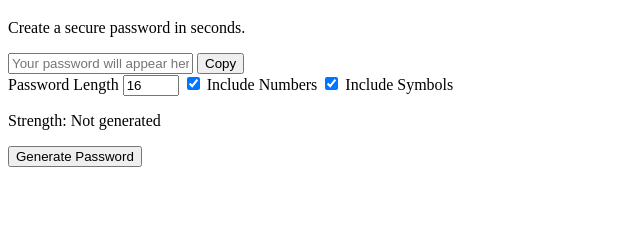
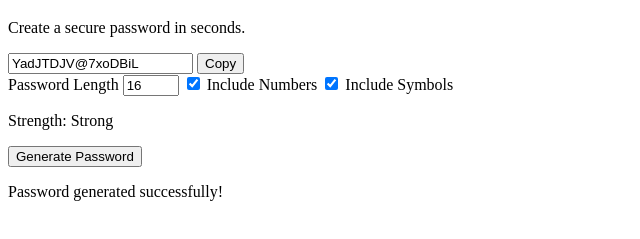
Before and after one commit to Shane7million/passwordGenerator, a plain HTML site: page index.html in a window 1280 px wide. Both pictures are taken after a click on the button "Generate Password". Shown: the part 61-300 px from the top of the page, without its empty margins (0-640 px from the left). Drawn offline with Linux system fonts and the light colour scheme.

Commit message:
update password.js/ add script.js

```diff
--- a/index.html
+++ b/index.html
@@ -53,6 +53,6 @@
 
     <p id="message" role="status" aria-live="polite"></p>
   </main>
-
+  <script type="module" src="script.js"></script>
 </body>
 </html>
--- a/password.js
+++ b/password.js
@@ -3,33 +3,34 @@ const DIGITS = "0123456789";
 const SYMBOLS = "!@#$%^&*";
 
 // Pick one random character
-function randomCharacter(characters){
-     const index = Math.floor(Math.random()* characters.length)
-     return characters[index]
+function randomCharacter(characters) {
+  const index = Math.floor(Math.random() * characters.length);
+  return characters[index];
 }
 
-export function generatePassword(length, includeNumbers, includeSymbols){
-    if(!Number.isInterger(length)|| length < 4 || length > 64){
-        throw new Error("Password length must be between 4 and 64"):
+// Generate a password
+export function generatePassword(length, includeNumbers, includeSymbols) {
+  if (!Number.isInteger(length) || length < 4 || length > 64) {
+    throw new Error("Password length must be between 4 and 64.");
   }
 
   const selectedGroups = [LETTERS];
-    let allCharacters = [LETTERS]
+  let allCharacters = LETTERS;
 
-    if (includeNumbers){
+  if (includeNumbers) {
     selectedGroups.push(DIGITS);
     allCharacters += DIGITS;
   }
 
-    if (includeSymbols){
+  if (includeSymbols) {
     selectedGroups.push(SYMBOLS);
     allCharacters += SYMBOLS;
   }
 
-    const password =[];
+  const password = [];
 
   // Pick at least one character from each selected group
-    for (const group of selectedGroups){
+  for (const group of selectedGroups) {
     password.push(randomCharacter(group));
   }
 
--- /dev/null
+++ b/script.js
@@ -0,0 +1,38 @@
+import { generatePassword, getStrength } from "./password.js"
+
+const passwordInput = document.getElementById("password");
+const lengthInput = document.getElementById("length");
+const numbersCheckbox = document.getElementById("numbers");
+const symbolsCheckbox = document.getElementById("symbols");
+const generateBtn = document.getElementById("generateBtn");
+const copyBtn = document.getElementById("copyBtn");
+const strengthText = document.getElementById("strength");
+const message = document.getElementById("message");
+
+// Generate a password when the button is clicked.
+generateBtn.addEventListener("click", () => {
+  const length = Number(lengthInput.value);
+  const includeNumbers = numbersCheckbox.checked;
+  const includeSymbols = symbolsCheckbox.checked;
+
+  try {
+    const password = generatePassword(
+      length,
+      includeNumbers,
+      includeSymbols
+    );
+
+    passwordInput.value = password;
+
+    strengthText.textContent =
+      "Strength: " + getStrength(
+        length,
+        includeNumbers,
+        includeSymbols
+      );
+
+    message.textContent = "Password generated successfully!";
+  } catch (error) {
+    message.textContent = error.message;
+  }
+});
```
Lines whose indentation alone changed are shown as unchanged.
